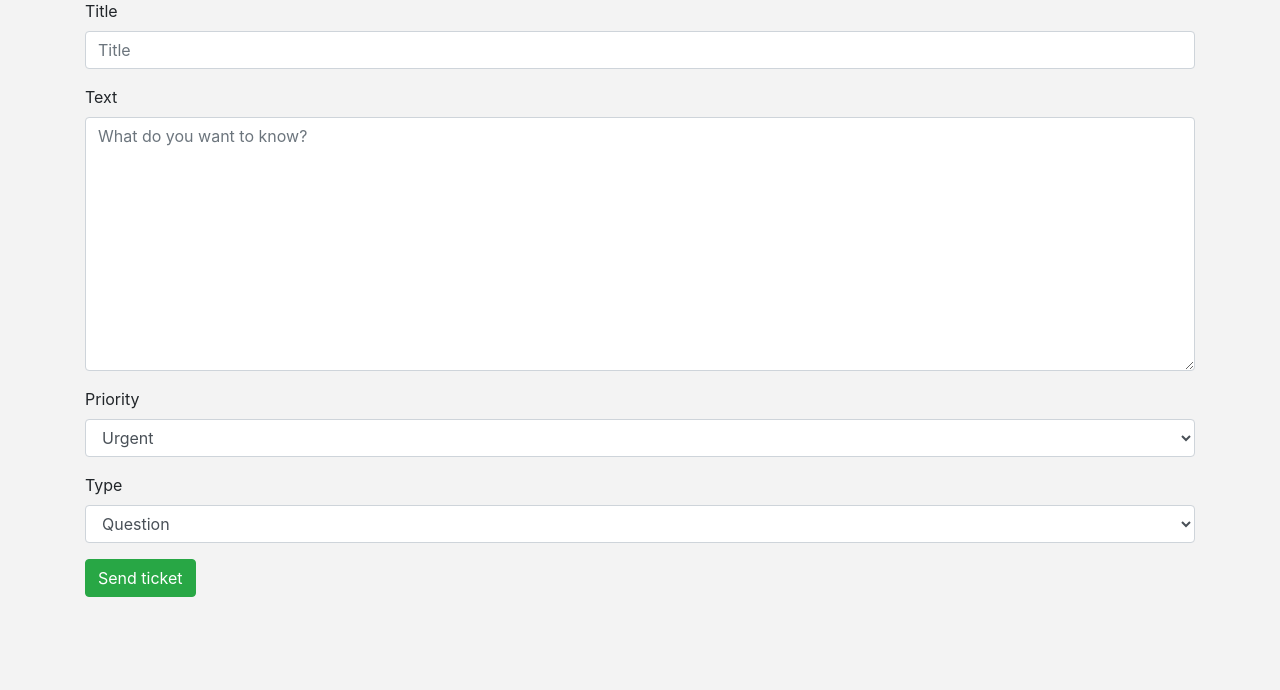
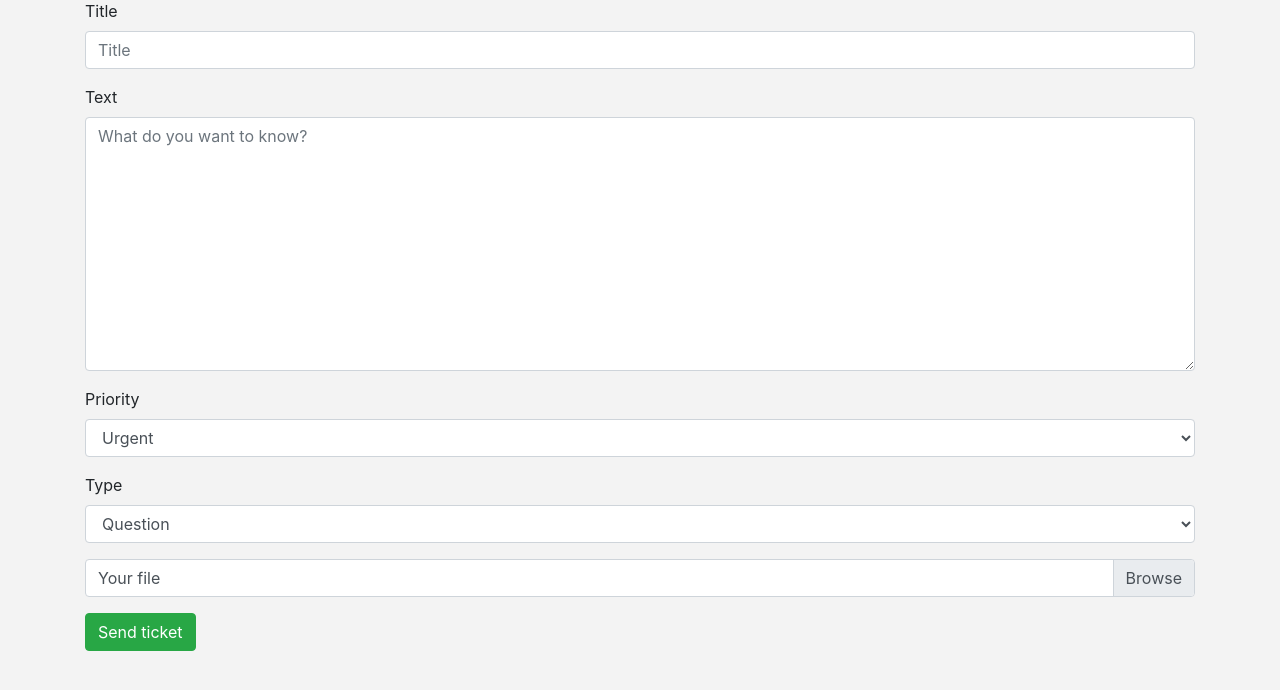
Before and after one commit to lucho03/Thesis-work, a Django app: page /send_ticket in a window 1280 px wide. Shown: the part 73-763 px from the top of the page. Run offline with Django 3.2, Linux system fonts and the light colour scheme; the visitor is signed in with stand-in values (Sample User, id 1); some libraries are stand-ins or nearby versions.

Commit message:
Adding files

```diff
--- a/Mysite/main/templates/send_ticket.html
+++ b/Mysite/main/templates/send_ticket.html
@@ -1,15 +1,19 @@
 {% extends "layout.html" %}
 
 {% block title %}
-<title>Send Tickets</title>
+    <title>Send Tickets</title>
 {% endblock title %}
 
 {% block content %}
 {% load crispy_forms_tags %}
-<div class="container">
-    <form method="post">
+<div class="container mb-4">
+    <form method="post" enctype="multipart/form-data">
         {% csrf_token %}
         {{ form|crispy }}
+        <div class="custom-file mb-3">
+            <input type="file" class="custom-file-input" id="file-id" name="file-name">
+            <label class="custom-file-label" for="file" id="file-label-id">Your file</label>
+        </div>
         {% if ticket is not None %}
             <button type="submit" class="btn btn-success">Change</button>
         {% else %}
@@ -17,4 +21,5 @@
         {% endif %}
     </form>
 </div>
+<script src="static/main.js"></script>
 {% endblock content %}
```
